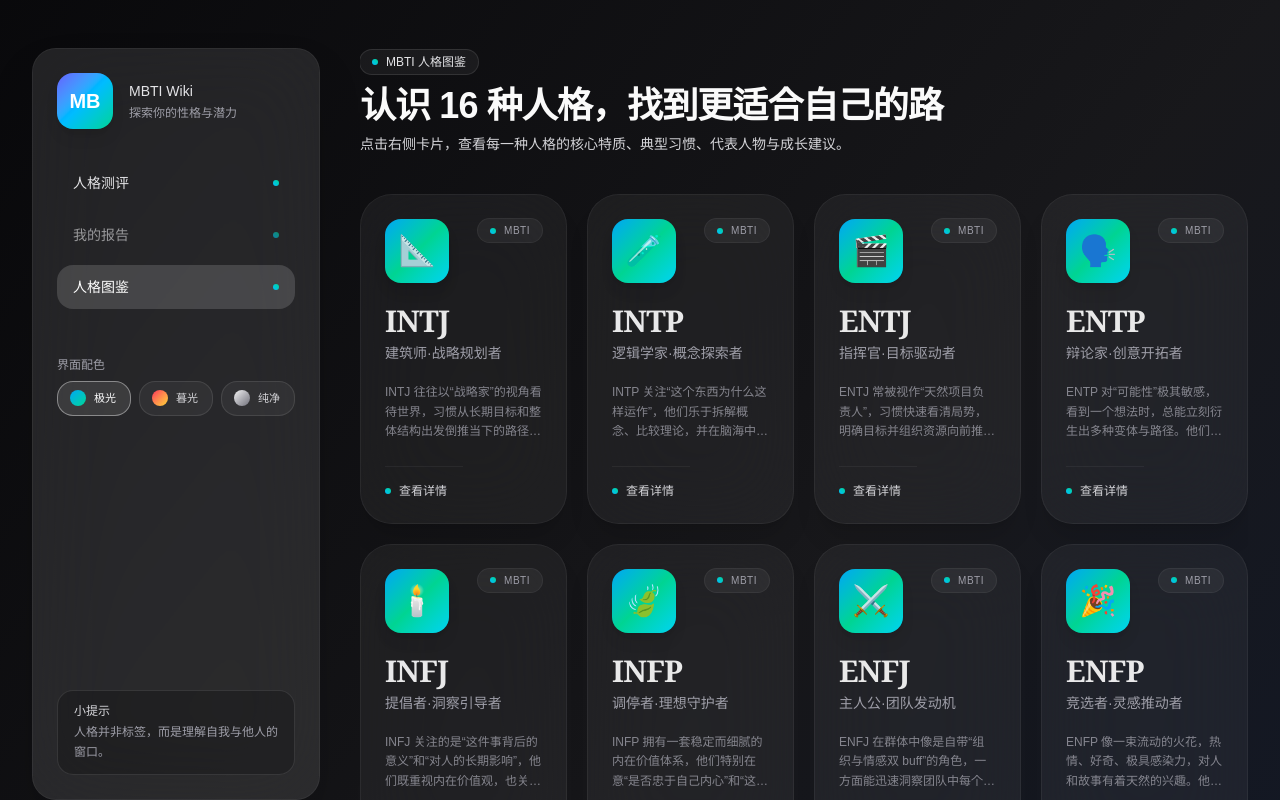
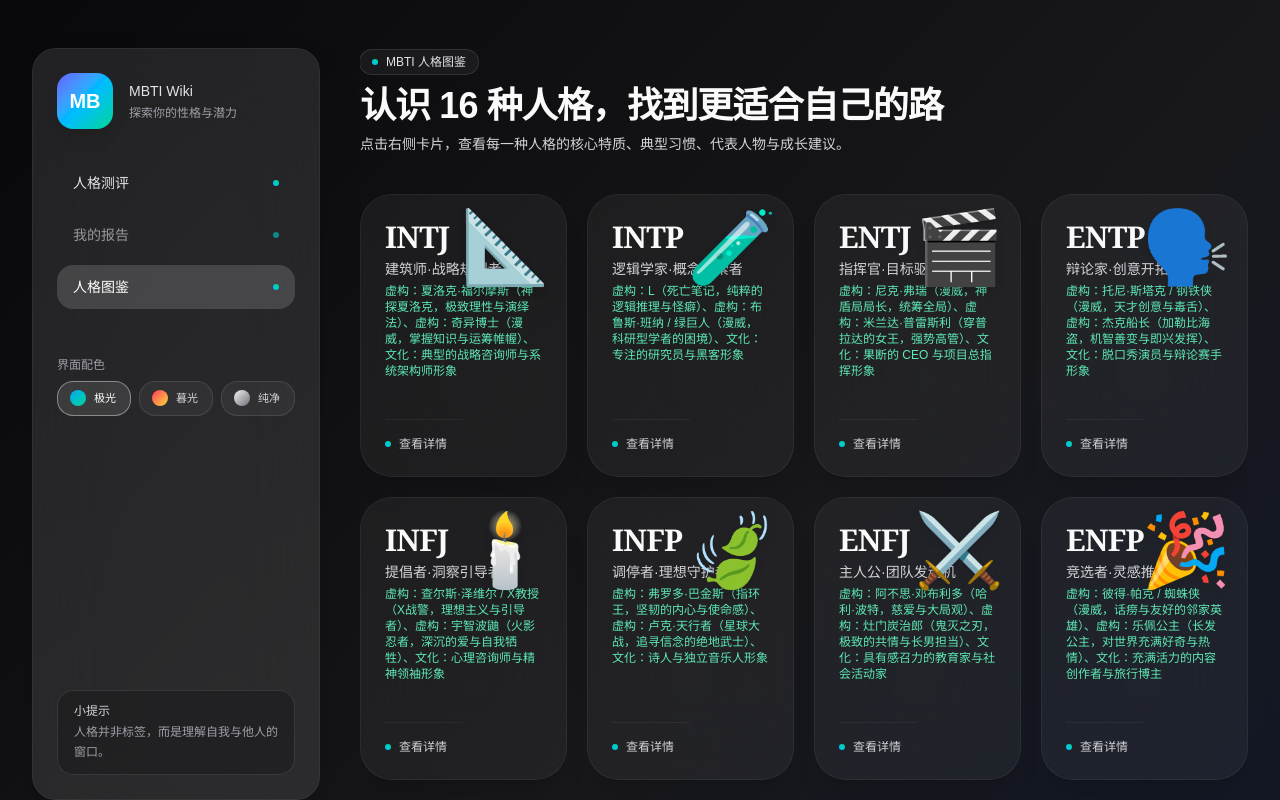
Before and after one commit to Dai-26s/mbti-wiki, a Next.js app: page / in a window 1280 px wide. Shown: the top 800 px of the page. Built offline with nearby package versions, Linux system fonts and the light colour scheme.

Commit message:
完成人格图鉴卡片优化

```diff
--- a/components/MbtiCard.tsx
+++ b/components/MbtiCard.tsx
@@ -20,13 +20,6 @@ const getAvatarEmoji = (code: string) => {
 };
 
 export default function MbtiCard({ profile, onClick, theme }: MbtiCardProps) {
-  const avatarBg =
-    theme === "aurora"
-      ? "bg-gradient-to-br from-sky-500 via-emerald-400 to-cyan-400"
-      : theme === "sunset"
-        ? "bg-gradient-to-br from-rose-500 via-orange-400 to-amber-300"
-        : "bg-gradient-to-br from-zinc-100 via-zinc-400 to-zinc-700";
-
   const accentDot =
     theme === "aurora"
       ? "bg-gradient-to-tr from-sky-400 to-emerald-400"
@@ -34,39 +27,38 @@ export default function MbtiCard({ profile, onClick, theme }: MbtiCardProps) {
         ? "bg-gradient-to-tr from-rose-400 to-amber-300"
         : "bg-zinc-200";
 
+  const emoji = getAvatarEmoji(profile.code);
+  const reps =
+    profile.representatives && profile.representatives.length > 0
+      ? profile.representatives.slice(0, 3).join("、")
+      : "";
+
   return (
     <motion.button
       type="button"
       onClick={onClick}
       whileHover={{ y: -8, scale: 1.02 }}
       whileTap={{ scale: 0.98 }}
-      className="group flex h-full flex-col justify-between rounded-[2rem] border border-white/10 bg-white/5 bg-clip-padding p-6 text-left shadow-xl backdrop-blur-2xl transition hover:border-white/20 hover:bg-white/10"
+      className="group relative flex h-full flex-col justify-between rounded-[2rem] border border-white/10 bg-white/5 bg-clip-padding p-6 text-left shadow-xl backdrop-blur-2xl transition hover:border-white/20 hover:bg-white/10"
     >
-      <div className="space-y-5">
+      <div className="space-y-4">
         <div className="flex items-start justify-between">
-            <div className={`flex h-16 w-16 items-center justify-center rounded-2xl shadow-lg ${avatarBg} text-3xl`}>
-                {getAvatarEmoji(profile.code)}
-            </div>
-            <div className="inline-flex items-center gap-2 rounded-full bg-white/5 px-3 py-1 text-[10px] font-medium tracking-wider text-zinc-400 ring-1 ring-white/10">
-              <span className={`h-1.5 w-1.5 rounded-full ${accentDot}`} />
-              MBTI
-            </div>
+          <div className="flex flex-col">
+            <h3 className="font-serif text-3xl font-semibold tracking-tight text-zinc-50">
+              {profile.code}
+            </h3>
+            <p className="mt-1 text-sm font-medium text-zinc-300">
+              {profile.name}
+            </p>
+            <p className="mt-1 text-xs text-emerald-300">
+              {reps}
+            </p>
+          </div>
         </div>
-
-        <div>
-            <h3 className="font-serif text-3xl font-bold tracking-tight text-white/90">
-                {profile.code}
-            </h3>
-            <p className="mt-1 text-sm font-medium text-zinc-400">
-                {profile.name}
-            </p>
+        <div className="pointer-events-none absolute right-4 top-4 select-none text-6xl md:text-7xl">
+          <span className="drop-shadow-lg">{emoji}</span>
         </div>
-
-        <p className="line-clamp-3 text-xs leading-relaxed text-zinc-400/80">
-          {profile.description}
-        </p>
       </div>
-
       <div className="mt-6 flex items-center justify-between border-t border-white/5 pt-4 text-xs">
         <span className="flex items-center gap-2 text-zinc-300">
           <span className={`inline-flex h-1.5 w-1.5 rounded-full ${accentDot} group-hover:scale-125 transition-transform`} />
```
